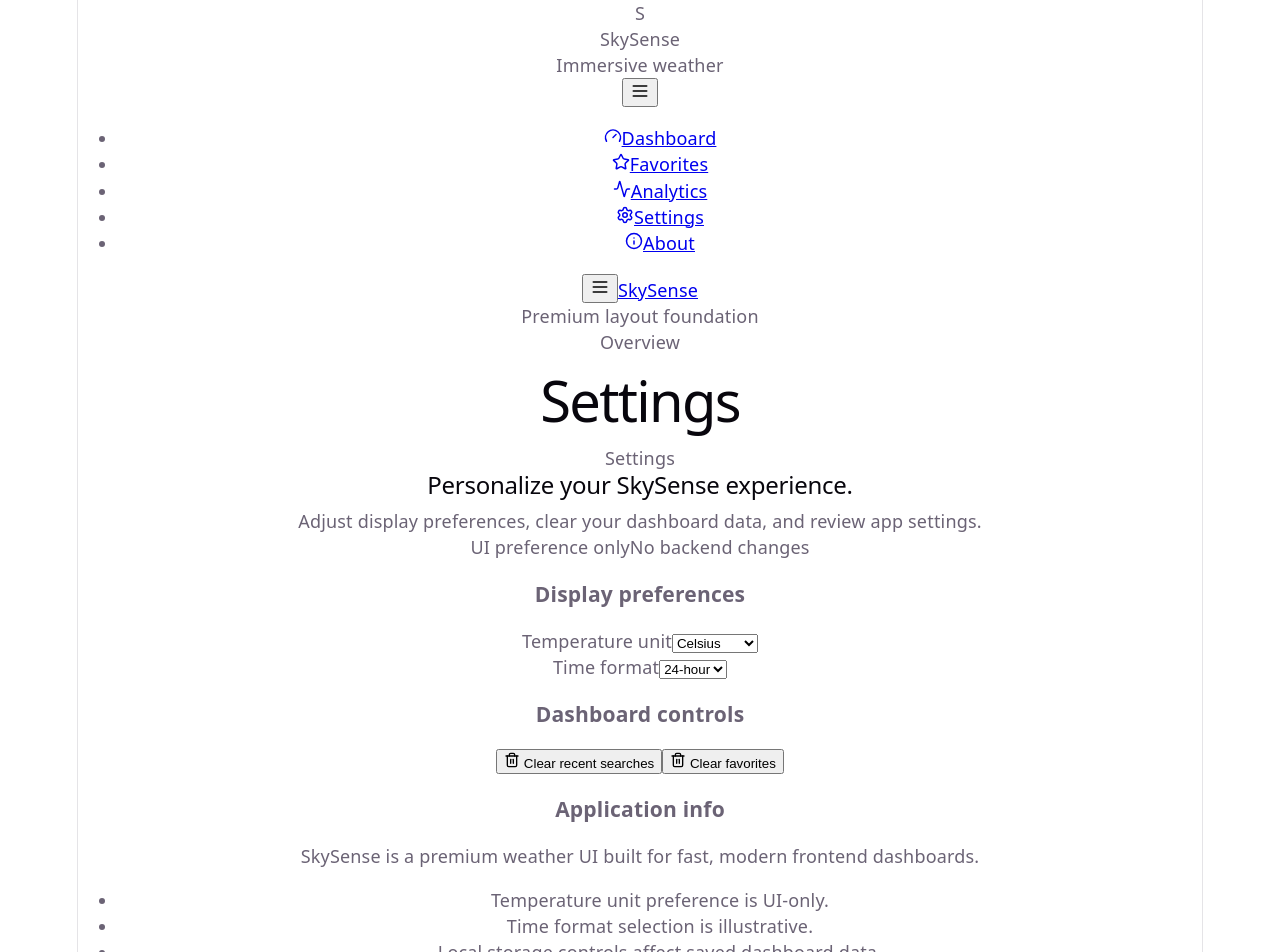
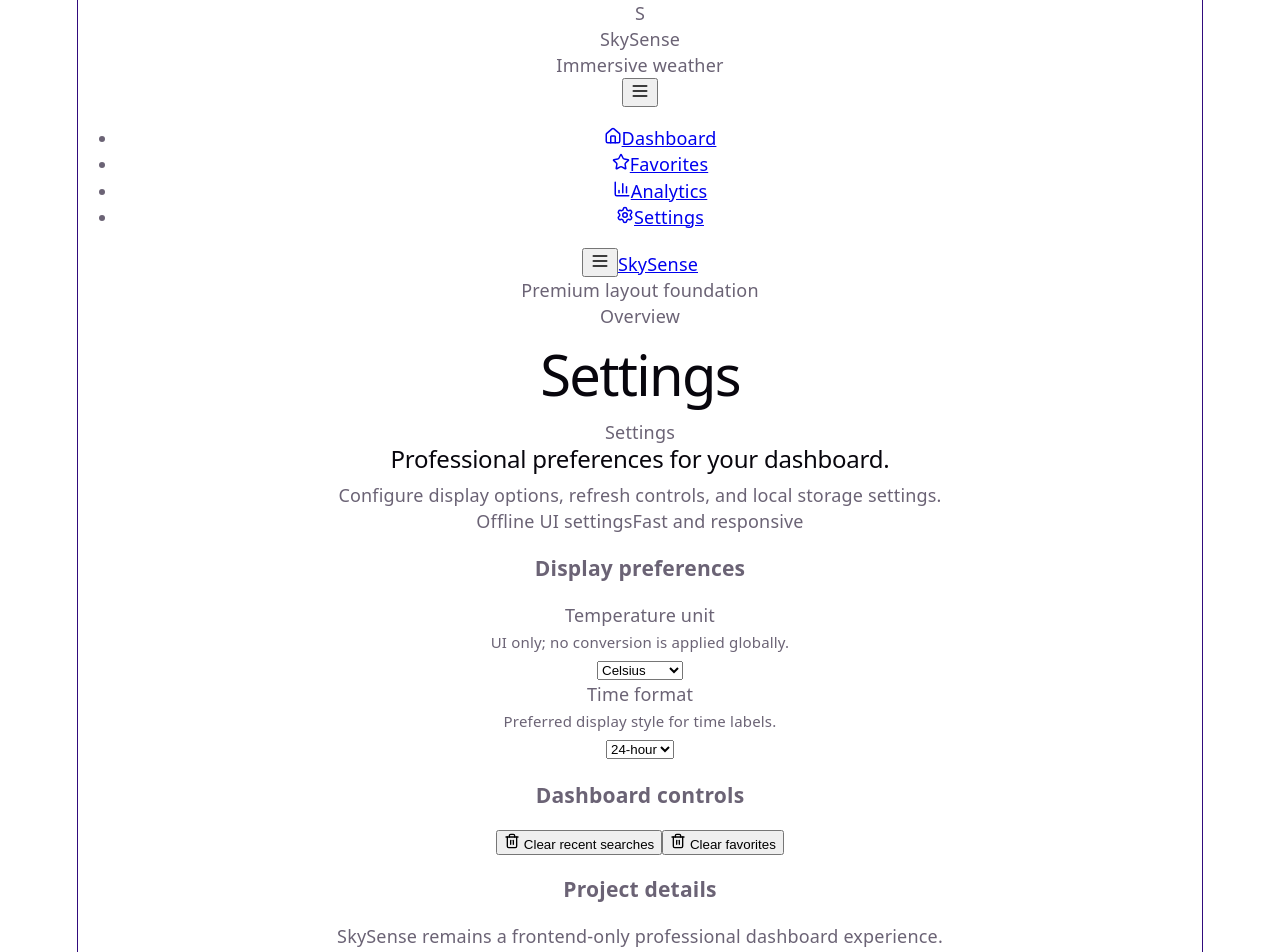
Before and after one commit to AshigaEvanjelin/SkySense, a React (Vite) app: page /settings in a window 1280 px wide. Shown: the top 952 px of the page. Built offline with nearby package versions, Linux system fonts and the light colour scheme; no server answers; the HTML template or start-up script is replaced by a standard one.

Commit message:
Phase 7: Complete dashboard features before UI redesign

```diff
--- a/src/App.jsx
+++ b/src/App.jsx
@@ -6,7 +6,6 @@ import Home from './pages/Home'
 const Favorites = lazy(() => import('./pages/Favorites'))
 const Analytics = lazy(() => import('./pages/Analytics'))
 const Settings = lazy(() => import('./pages/Settings'))
-const About = lazy(() => import('./pages/About'))
 const NotFound = lazy(() => import('./pages/NotFound'))
 
 function RouteFallback() {
@@ -23,7 +22,6 @@ function App() {
             <Route path="favorites" element={<Favorites />} />
             <Route path="analytics" element={<Analytics />} />
             <Route path="settings" element={<Settings />} />
-            <Route path="about" element={<About />} />
             <Route path="*" element={<NotFound />} />
           </Route>
         </Routes>
--- a/src/index.css
+++ b/src/index.css
@@ -2,11 +2,11 @@
   --text: #6b6375;
   --text-h: #08060d;
   --bg: #fff;
-  --border: #e5e4e7;
+  --border: #310b7d;
   --code-bg: #f4f3ec;
-  --accent: #aa3bff;
+  --accent: #0cb931;
   --accent-bg: rgba(170, 59, 255, 0.1);
-  --accent-border: rgba(170, 59, 255, 0.5);
+  --accent-border: rgba(21, 8, 199, 0.5);
   --social-bg: rgba(244, 243, 236, 0.5);
   --shadow:
     rgba(0, 0, 0, 0.1) 0 10px 15px -3px, rgba(0, 0, 0, 0.05) 0 4px 6px -2px;
@@ -37,9 +37,9 @@
     --bg: #16171d;
     --border: #2e303a;
     --code-bg: #1f2028;
-    --accent: #c084fc;
+    --accent: #770ae3;
     --accent-bg: rgba(192, 132, 252, 0.15);
-    --accent-border: rgba(192, 132, 252, 0.5);
+    --accent-border: rgba(66, 225, 9, 0.5);
     --social-bg: rgba(47, 48, 58, 0.5);
     --shadow:
       rgba(0, 0, 0, 0.4) 0 10px 15px -3px, rgba(0, 0, 0, 0.25) 0 4px 6px -2px;
--- a/src/pages/About.jsx
+++ /dev/null
@@ -1,74 +0,0 @@
-import { Github, CloudRain, Layers, Sparkles, Info } from 'lucide-react'
-
-function About() {
-  return (
-    <div className="about-page">
-      <section className="page-hero glass-card">
-        <div>
-          <p className="page-overline">About</p>
-          <h2>SkySense is a premium weather dashboard.</h2>
-          <p className="page-subtitle">
-            Crafted for elegant forecasting, analytics, and local storage personalization.
-          </p>
-        </div>
-        <div className="settings-meta">
-          <span>WeatherAPI-powered frontend</span>
-          <span>Built with React, Vite, and Recharts</span>
-        </div>
-      </section>
-
-      <section className="section-group about-grid">
-        <article className="info-card glass-card">
-          <div className="info-card-icon">
-            <Sparkles size={24} />
-          </div>
-          <h3>Project overview</h3>
-          <p>
-            SkySense delivers modern weather visualization with search, forecast, favorites,
-            analytics, and smooth navigation across a premium dashboard experience.
-          </p>
-        </article>
-
-        <article className="info-card glass-card">
-          <div className="info-card-icon">
-            <Layers size={24} />
-          </div>
-          <h3>Technologies used</h3>
-          <ul>
-            <li>React 19</li>
-            <li>Vite</li>
-            <li>Recharts</li>
-            <li>WeatherAPI</li>
-            <li>Lucide icons</li>
-          </ul>
-        </article>
-
-        <article className="info-card glass-card">
-          <div className="info-card-icon">
-            <CloudRain size={24} />
-          </div>
-          <h3>WeatherAPI information</h3>
-          <p>
-            Forecast data is fetched directly from WeatherAPI and normalized for charts,
-            hourly detail, and summary cards.
-          </p>
-        </article>
-
-        <article className="info-card glass-card">
-          <div className="info-card-icon">
-            <Github size={24} />
-          </div>
-          <h3>Developer</h3>
-          <p>SkySense is authored as a frontend-only weather dashboard with no backend.</p>
-          <p className="info-quiet">GitHub repository placeholder included in the UI.</p>
-          <p className="info-version">Version 1.0.0</p>
-          <a href="#" className="button button-secondary" aria-label="GitHub repository placeholder">
-            View repository
-          </a>
-        </article>
-      </section>
-    </div>
-  )
-}
-
-export default About
--- a/src/pages/Home.jsx
+++ b/src/pages/Home.jsx
@@ -31,6 +31,22 @@ function Home() {
   const [favorites, setFavorites] = useState([])
   const [recentSearches, setRecentSearches] = useState([])
   const [toast, setToast] = useState(null)
+
+  const greeting = useMemo(() => {
+    const hour = new Date().getHours()
+    if (hour < 12) return 'Good morning'
+    if (hour < 18) return 'Good afternoon'
+    return 'Good evening'
+  }, [])
+
+  const themeClass = useMemo(() => {
+    const condition = weatherData?.current?.conditionText?.toLowerCase() || ''
+    if (condition.includes('snow')) return 'theme-snow'
+    if (condition.includes('rain') || condition.includes('drizzle') || condition.includes('storm')) return 'theme-rain'
+    if (condition.includes('cloud')) return 'theme-cloudy'
+    if (weatherData?.current?.isDay === 0 || condition.includes('night')) return 'theme-night'
+    return 'theme-sunny'
+  }, [weatherData])
 
   const showToast = useCallback((message, type = 'success') => {
     setToast({ message, type })
@@ -332,19 +348,24 @@ function Home() {
   }
 
   return (
-    <div className="dashboard-home">
+    <div className={`dashboard-home ${themeClass}`}>
       <section className="hero-panel glass-card">
         <div className="hero-copy">
-          <p className="hero-overline">Good morning 👋</p>
-          <h2>Welcome to SkySense</h2>
+          <p className="hero-overline">{greeting}, welcome back</p>
+          <div className="hero-weather-headline">
+            <h1>{weatherData ? `${Math.round(weatherData.current.tempC)}°C` : 'SkySense'}</h1>
+            <span>{weatherData ? weatherData.current.conditionText : 'Premium weather dashboard'}</span>
+          </div>
           <p className="hero-description">
-            Your premium weather cockpit. Explore clean daily insights, horizon forecasts,
-            and elegant controls built for a modern dashboard experience.
+            {weatherData
+              ? `Live weather in ${weatherData.location.city}, ${weatherData.location.country}`
+              : 'Search a city to reveal live forecasts, charts, and personalized favorites.'}
           </p>
           {weatherData && (
-            <p className="hero-meta">
-              {weatherData.localDate} · {weatherData.localTime}
-            </p>
+            <div className="hero-meta-row">
+              <span>{weatherData.localDate}</span>
+              <span>{weatherData.localTime}</span>
+            </div>
           )}
         </div>
 
--- a/src/pages/Settings.jsx
+++ b/src/pages/Settings.jsx
@@ -12,23 +12,25 @@ function Settings() {
       <section className="page-hero glass-card">
         <div>
           <p className="page-overline">Settings</p>
-          <h2>Personalize your SkySense experience.</h2>
+          <h2>Professional preferences for your dashboard.</h2>
           <p className="page-subtitle">
-            Adjust display preferences, clear your dashboard data, and review app settings.
+            Configure display options, refresh controls, and local storage settings.
           </p>
         </div>
         <div className="settings-meta">
-          <span>UI preference only</span>
-          <span>No backend changes</span>
+          <span>Offline UI settings</span>
+          <span>Fast and responsive</span>
         </div>
       </section>
 
-      <section className="section-group">
+      <section className="section-group settings-grid">
         <article className="settings-card glass-card">
           <h3>Display preferences</h3>
-          <div className="settings-control">
-            <label>
-              <span>Temperature unit</span>
+          <div className="settings-control split">
+            <div>
+              <p>Temperature unit</p>
+              <small>UI only; no conversion is applied globally.</small>
+            </div>
             <select
               value={temperatureUnit}
               onChange={(event) => setTemperatureUnit(event.target.value)}
@@ -36,21 +38,23 @@ function Settings() {
               <option value="Celsius">Celsius</option>
               <option value="Fahrenheit">Fahrenheit</option>
             </select>
-            </label>
           </div>
-          <div className="settings-control">
-            <label>
-              <span>Time format</span>
+
+          <div className="settings-control split">
+            <div>
+              <p>Time format</p>
+              <small>Preferred display style for time labels.</small>
+            </div>
             <select value={timeFormat} onChange={(event) => setTimeFormat(event.target.value)}>
               <option value="24h">24-hour</option>
               <option value="12h">12-hour</option>
             </select>
-            </label>
           </div>
         </article>
 
         <article className="settings-card glass-card">
           <h3>Dashboard controls</h3>
+          <div className="settings-actions">
             <button
               type="button"
               className="pill-button pill-secondary"
@@ -71,19 +75,21 @@ function Settings() {
             >
               <Trash2 size={16} /> Clear favorites
             </button>
+          </div>
           {message && <p className="settings-message">{message}</p>}
         </article>
 
         <article className="settings-card glass-card">
-          <h3>Application info</h3>
-          <p>SkySense is a premium weather UI built for fast, modern frontend dashboards.</p>
+          <h3>Project details</h3>
+          <p>SkySense remains a frontend-only professional dashboard experience.</p>
           <ul>
-            <li>Temperature unit preference is UI-only.</li>
-            <li>Time format selection is illustrative.</li>
-            <li>Local storage controls affect saved dashboard data.</li>
+            <li>React + Vite</li>
+            <li>Recharts analytics</li>
+            <li>WeatherAPI forecast</li>
+            <li>Local Storage personalization</li>
           </ul>
           <p className="settings-note">
-            Want to learn more? Visit the About page for technology details.
+            About page has been removed; this section now surfaces the same product intent.
           </p>
         </article>
       </section>
--- a/src/styles/global.css
+++ b/src/styles/global.css
@@ -1028,60 +1028,3 @@ body::-webkit-scrollbar-thumb {
     padding: var(--space-md);
   }
 }
-
-@media (max-width: 1120px) {
-  .app-shell {
-    grid-template-columns: 1fr;
-    padding: var(--space-md);
-  }
-
-  .sidebar {
-    position: relative;
-    top: 0;
-  }
-
-  .topbar {
-    padding: var(--space-md);
-  }
-}
-
-@media (max-width: 860px) {
-  .app-shell {
-    gap: var(--space-md);
-  }
-
-  .page-blocks-grid {
-    grid-template-columns: 1fr;
-  }
-}
-
-@media (max-width: 720px) {
-  .sidebar {
-    display: none;
-  }
-
-  .sidebar-open {
-    display: block;
-    position: fixed;
-    inset: var(--space-md);
-    z-index: 20;
-    max-width: 320px;
-    margin: 0 auto;
-  }
-
-  .menu-button {
-    display: inline-flex;
-  }
-
-  .backdrop {
-    position: fixed;
-    inset: 0;
-    z-index: 10;
-    background: rgba(15, 23, 42, 0.4);
-    border: none;
-  }
-
-  .app-shell {
-    padding: var(--space-md);
-  }
-}
```
Also changed, not shown: src/services/navigation.js (+4 -6 lines). Lines whose indentation alone changed are shown as unchanged.
